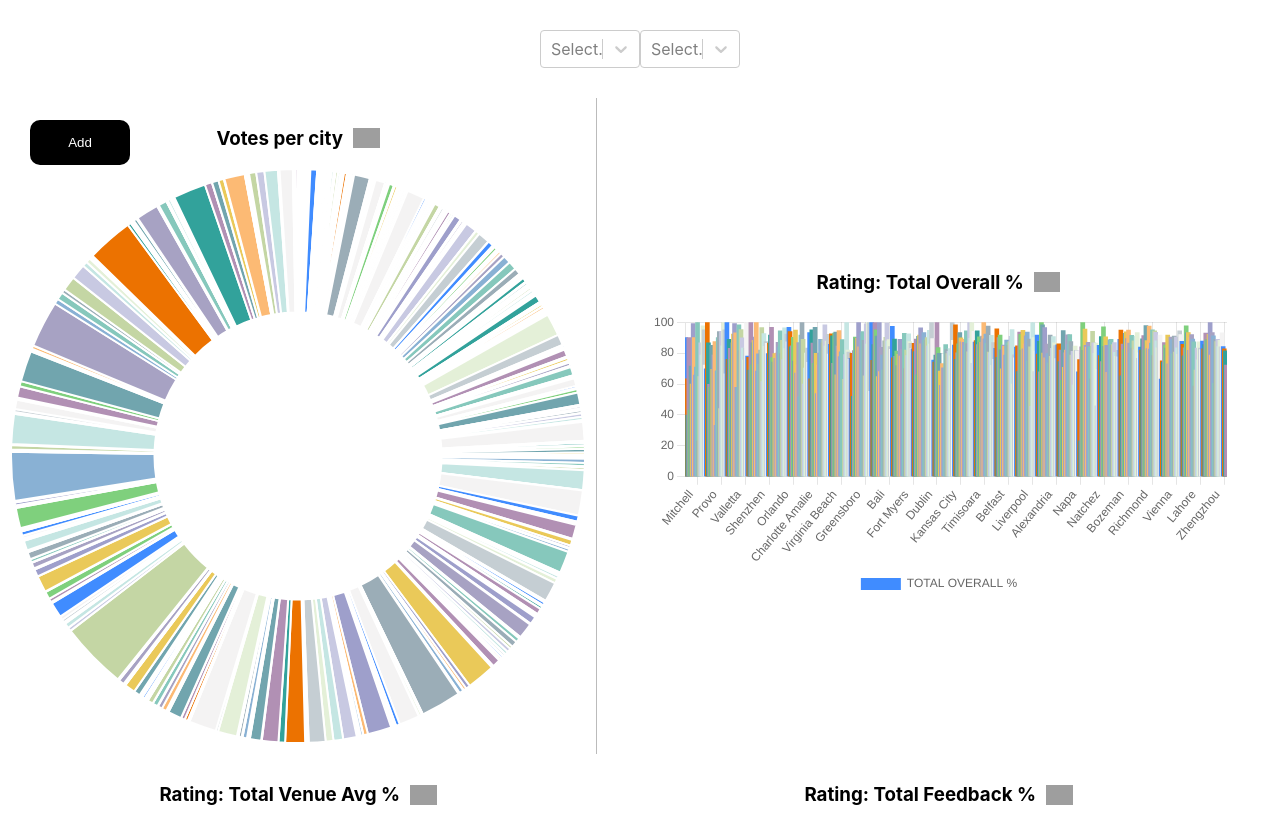
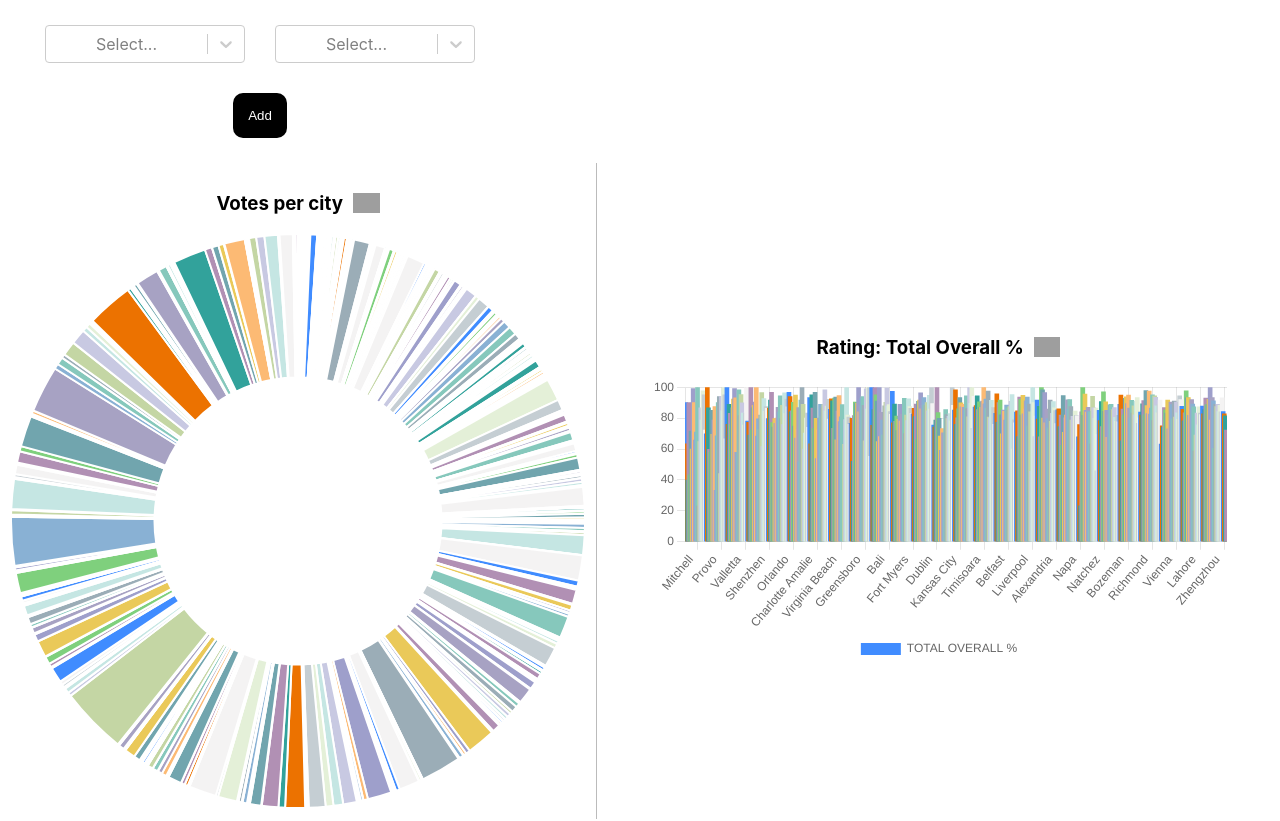
Before and after one commit to adityaanand53/rca-hackathon, a React (Create React App) app: page / in a window 1280 px wide. Shown: the top 821 px of the page. Built offline with nearby package versions, Linux system fonts and the light colour scheme; grey boxes are pictures that could not be loaded.

Commit message:
rca visualisation

```diff
--- a/src/components/LandingPage.js
+++ b/src/components/LandingPage.js
@@ -39,9 +39,12 @@ function LandingPage() {
           options={chartTypeOptions}
           changeOption={changeChartTypeOption}
         />
-        <button className="add-button" onClick={addChart}>
+        <div className="filter-component">
+          <button className="add-button" onClick={addChart}>
           Add
-        </button>
+          </button>
+        </div>
+
       </div>
 
       <div className="charts-container">
--- a/src/styles/App.scss
+++ b/src/styles/App.scss
@@ -8,28 +8,24 @@
 }
 .add-button{
   box-sizing: border-box;
-  position: absolute;
-  top: 15%;
   color: white;
   border: none;
-  min-height: 30px;
   padding: 15px;
   border-radius: 10px;
   cursor: pointer;
   background-color: black;
-  min-width: 32px;
-  width: 100px;
 }
 
 .header-component{
-  padding: 30px;
-display: grid;
-grid-template-columns: auto auto;
-justify-content: center;
+width:500px;
+padding: 10px;
 }
 
 .filter-component{
-  width: 100px;
+  width: 200px;
+  padding:15px;
+  display: inline-block;
+  vertical-align: middle;
 }
 
 .App-logo {
```
